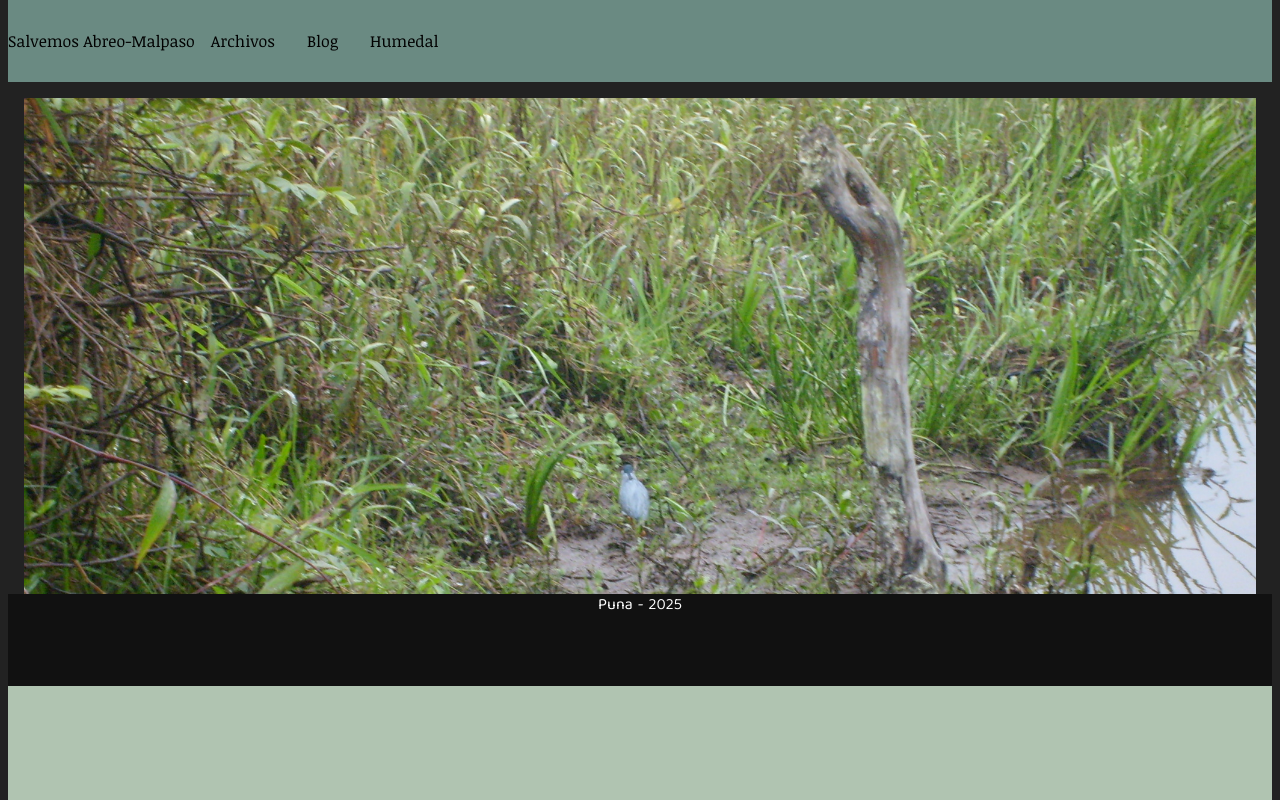
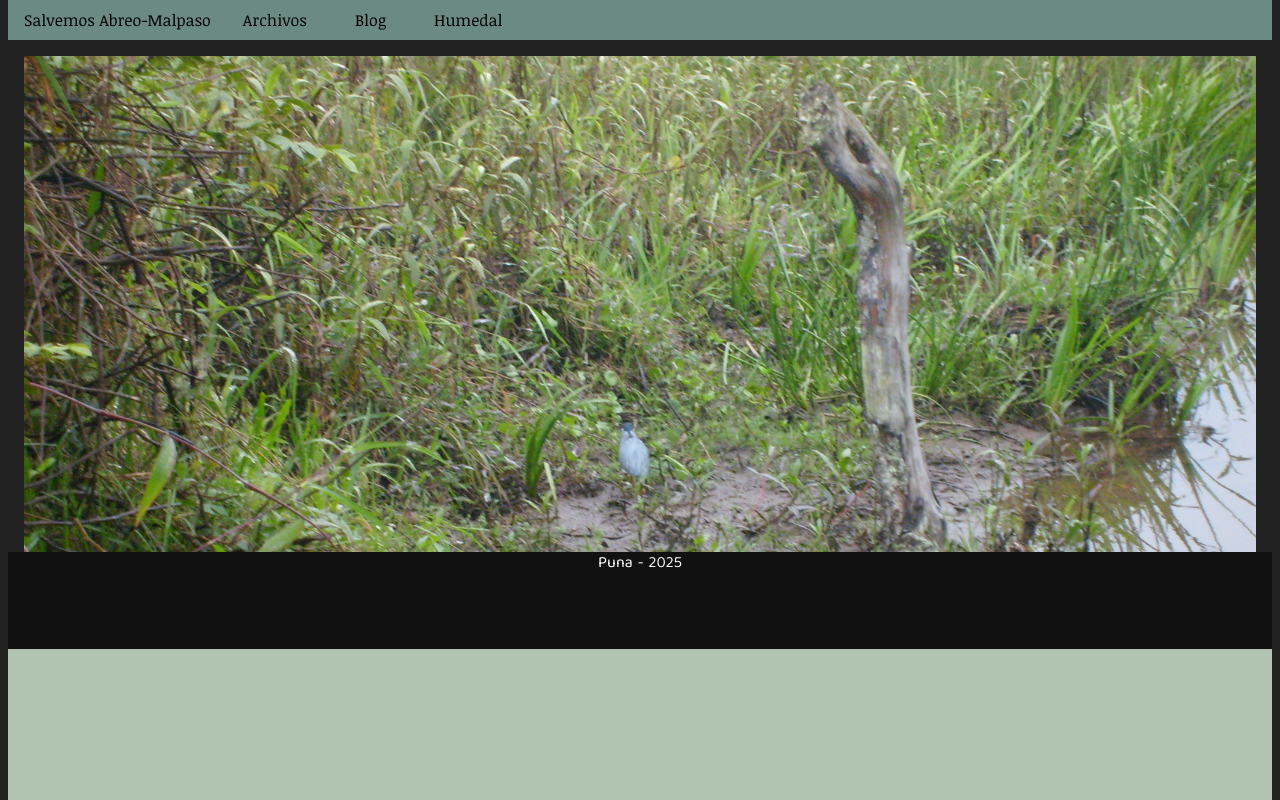
Before and after one commit to Fundacion-Puna/Fundacion-Puna.github.io, a SvelteKit app: page / in a window 1280 px wide. Built offline with nearby package versions, Linux system fonts and the light colour scheme.

Commit message:
dev: link atom for routes

```diff
--- a/src/components/Navigator.svelte
+++ b/src/components/Navigator.svelte
@@ -1,35 +1,37 @@
-<script>
+<script lang="ts">
+  import Link from './atoms/Link.svelte'
+
   /* Only add navigation is site is not in construction */
 
   let { isFinished } = $props();
 
+  const SECTIONS = [
+    {route: "archive", content: "Archivos"},
+    {route: "blog",    content: "Blog"},
+    {route: "humedal", content: "Humedal"},
+  ] as const
+
 </script>
 
-<nav class="flex">
-{#if isFinished === "false"}
-  <p>Sitio en construcción &#128522; ...</p>
-{:else}
+<nav class="flex content-between border-box w-full py-2 px-4 h-8">
   <h1 class="inline">Salvemos Abreo-Malpaso</h1>
-  <p>Archivos</p>
-  <p>Blog</p>
-  <p>Humedal</p>
-{/if}
+
+  <div class="mx-2">
+  {#each SECTIONS as section}
+    <Link
+      styles="px-2 mx-4"
+      route={section.route}
+      content={section.content}/>
+  {/each}
+  </div>
 </nav>
 
 <style lang="postcss">
 @reference 'tailwindcss';
 
   nav {
-    box-sizing: border-box;
-    width: 100%;
     height: max-content;
-    padding: 1.8rem 0;
     background-color: var(--panel-b);
     user-select: none;
-
-    & p {
-      display: inline-block;
-      margin: 0 1rem;
-    }
   }
 </style>
--- /dev/null
+++ b/src/components/atoms/Link.svelte
@@ -0,0 +1,14 @@
+<script lang='ts'>
+  interface Route {
+    route: string
+    content: string
+  }
+
+  interface Atom {
+    styles: string
+  }
+
+  let { route, content, styles }: Route & Atom = $props()
+</script>
+
+<a class={styles} href={route}>{content}</a>
```
